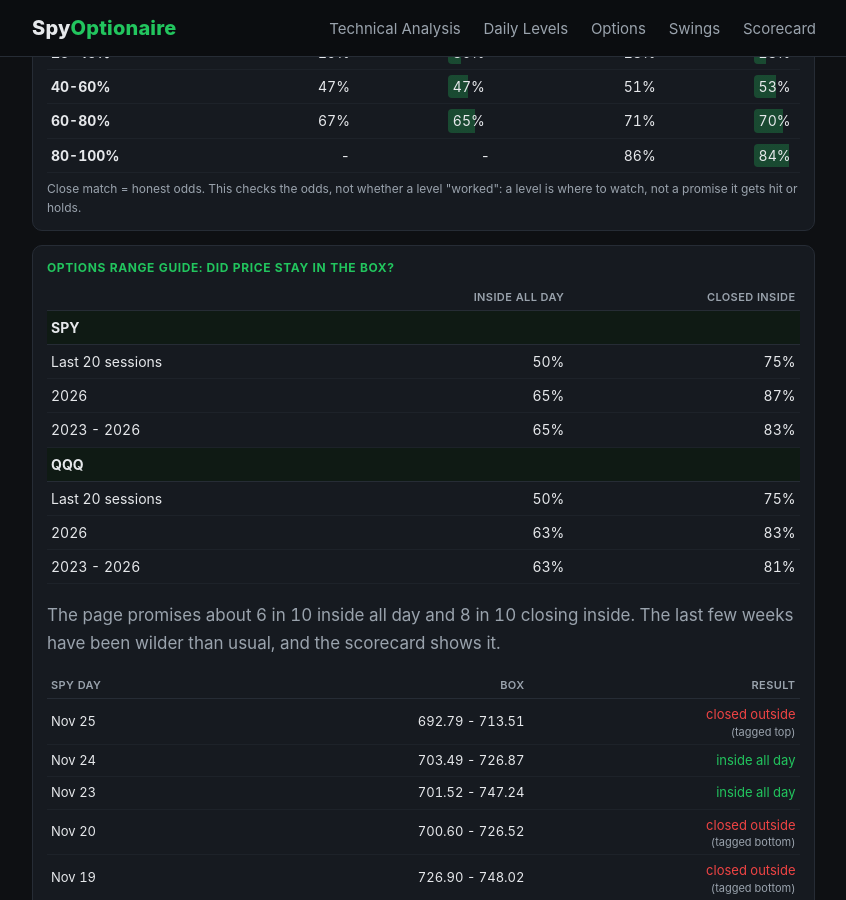
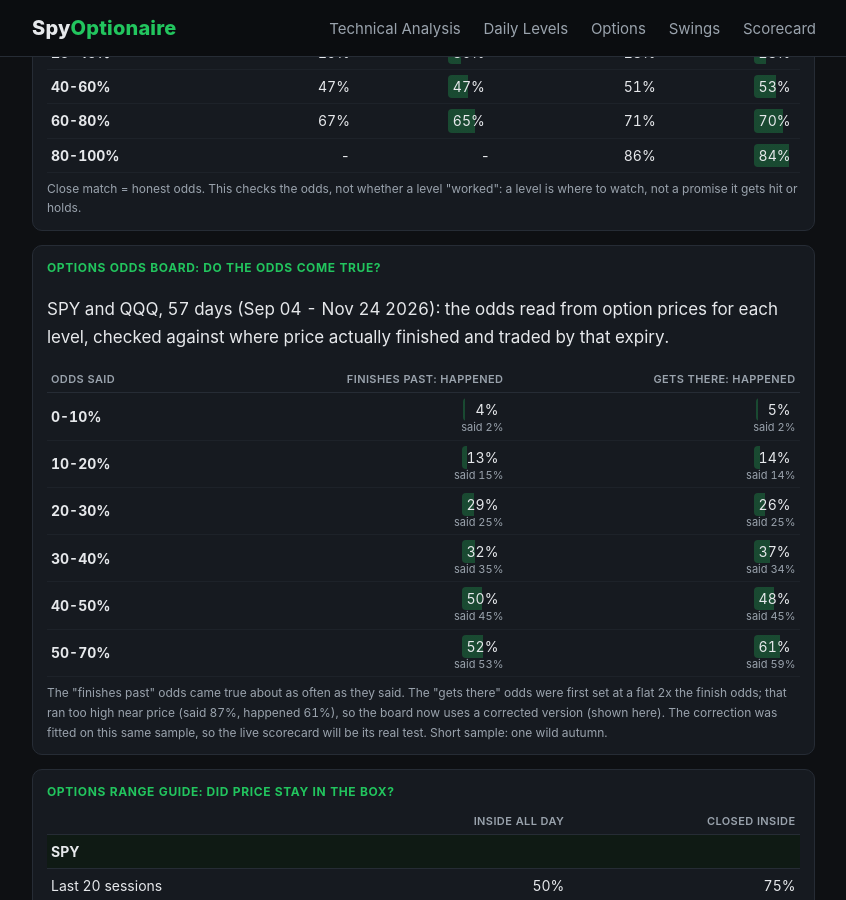
Before and after one commit to SpyOptionaire/spyoptionaire.github.io, a Jekyll site: the page built from scorecard.html, in a window 1280 px wide and 900 px high, scrolled down 394 px. Shown: the whole window, without its empty margins (216-1062 px from the left). Built offline with Jekyll 4.4.1, drawn with Linux system fonts in a browser that asks for light colours.

Commit message:
Scorecard: options odds board check; odds board touch odds corrected (min of 2x and +15 points)
Co-Authored-By: Claude Opus 5.5 <noreply@anthropic.com>
Claude-Session: https://claude.ai/code/session_01EnXCpuWUg6oc66XeZWqt4P

```diff
--- a/_data/options.json
+++ b/_data/options.json
@@ -42,9 +42,9 @@
       "level": "735",
       "side": "rs",
       "finish": "above 5%",
-      "touch": "9%",
+      "touch": "10%",
       "w": 5,
-      "tw": 9
+      "tw": 10
      },
      {
       "level": "730",
@@ -58,57 +58,57 @@
       "level": "725",
       "side": "rs",
       "finish": "above 30%",
-      "touch": "60%",
+      "touch": "45%",
       "w": 30,
-      "tw": 60
+      "tw": 45
      },
      {
       "level": "720",
       "side": "rs",
       "finish": "above 48%",
-      "touch": "95%",
+      "touch": "63%",
       "w": 48,
-      "tw": 95
+      "tw": 63
      },
      {
       "level": "715",
       "side": "rd",
       "finish": "below 37%",
-      "touch": "73%",
+      "touch": "52%",
       "w": 37,
-      "tw": 73
+      "tw": 52
      },
      {
       "level": "710",
       "side": "rd",
       "finish": "below 25%",
-      "touch": "50%",
+      "touch": "40%",
       "w": 25,
-      "tw": 50
+      "tw": 40
      },
      {
       "level": "705",
       "side": "rd",
       "finish": "below 15%",
-      "touch": "31%",
+      "touch": "30%",
       "w": 15,
-      "tw": 31
+      "tw": 30
      },
      {
       "level": "700",
       "side": "rd",
       "finish": "below 9%",
-      "touch": "19%",
+      "touch": "18%",
       "w": 9,
-      "tw": 19
+      "tw": 18
      },
      {
       "level": "695",
       "side": "rd",
       "finish": "below 5%",
-      "touch": "11%",
+      "touch": "10%",
       "w": 5,
-      "tw": 11
+      "tw": 10
      }
     ]
    },
@@ -184,73 +184,73 @@
       "level": "655",
       "side": "rs",
       "finish": "above 9%",
-      "touch": "17%",
+      "touch": "18%",
       "w": 9,
-      "tw": 17
+      "tw": 18
      },
      {
       "level": "650",
       "side": "rs",
       "finish": "above 17%",
-      "touch": "34%",
+      "touch": "32%",
       "w": 17,
-      "tw": 34
+      "tw": 32
      },
      {
       "level": "645",
       "side": "rs",
       "finish": "above 29%",
-      "touch": "59%",
+      "touch": "44%",
       "w": 29,
-      "tw": 59
+      "tw": 44
      },
      {
       "level": "640",
       "side": "rs",
       "finish": "above 43%",
-      "touch": "86%",
+      "touch": "58%",
       "w": 43,
-      "tw": 86
+      "tw": 58
      },
      {
       "level": "635",
       "side": "rs",
       "finish": "above 55%",
-      "touch": "99%",
+      "touch": "70%",
       "w": 55,
-      "tw": 99
+      "tw": 70
      },
      {
       "level": "630",
       "side": "rd",
       "finish": "below 34%",
-      "touch": "68%",
+      "touch": "49%",
       "w": 34,
-      "tw": 68
+      "tw": 49
      },
      {
       "level": "625",
       "side": "rd",
       "finish": "below 27%",
-      "touch": "54%",
+      "touch": "42%",
       "w": 27,
-      "tw": 54
+      "tw": 42
      },
      {
       "level": "620",
       "side": "rd",
       "finish": "below 20%",
-      "touch": "40%",
+      "touch": "35%",
       "w": 20,
-      "tw": 40
+      "tw": 35
      },
      {
       "level": "615",
       "side": "rd",
       "finish": "below 14%",
-      "touch": "29%",
+      "touch": "28%",
       "w": 14,
-      "tw": 29
+      "tw": 28
      }
     ]
    },
--- a/_data/scorecard.json
+++ b/_data/scorecard.json
@@ -202,5 +202,135 @@
     "best": 15
    }
   ]
+ },
+ "board": {
+  "days": 57,
+  "period": "Sep 04 - Nov 24 2026",
+  "finish": [
+   {
+    "b": "0-10%",
+    "n": 649,
+    "said": 2,
+    "happened": 4
+   },
+   {
+    "b": "10-20%",
+    "n": 171,
+    "said": 15,
+    "happened": 13
+   },
+   {
+    "b": "20-30%",
+    "n": 121,
+    "said": 25,
+    "happened": 29
+   },
+   {
+    "b": "30-40%",
+    "n": 110,
+    "said": 35,
+    "happened": 32
+   },
+   {
+    "b": "40-50%",
+    "n": 64,
+    "said": 45,
+    "happened": 50
+   },
+   {
+    "b": "50-70%",
+    "n": 29,
+    "said": 53,
+    "happened": 52
+   }
+  ],
+  "touch": [
+   {
+    "b": "0-10%",
+    "n": 516,
+    "said": 2,
+    "happened": 5
+   },
+   {
+    "b": "10-20%",
+    "n": 133,
+    "said": 14,
+    "happened": 14
+   },
+   {
+    "b": "20-30%",
+    "n": 77,
+    "said": 25,
+    "happened": 26
+   },
+   {
+    "b": "30-40%",
+    "n": 94,
+    "said": 35,
+    "happened": 35
+   },
+   {
+    "b": "40-50%",
+    "n": 66,
+    "said": 45,
+    "happened": 39
+   },
+   {
+    "b": "50-70%",
+    "n": 115,
+    "said": 60,
+    "happened": 49
+   },
+   {
+    "b": "70-100%",
+    "n": 143,
+    "said": 87,
+    "happened": 61
+   }
+  ],
+  "touch_new": [
+   {
+    "b": "0-10%",
+    "n": 516,
+    "said": 2,
+    "happened": 5
+   },
+   {
+    "b": "10-20%",
+    "n": 133,
+    "said": 14,
+    "happened": 14
+   },
+   {
+    "b": "20-30%",
+    "n": 77,
+    "said": 25,
+    "happened": 26
+   },
+   {
+    "b": "30-40%",
+    "n": 160,
+    "said": 34,
+    "happened": 37
+   },
+   {
+    "b": "40-50%",
+    "n": 116,
+    "said": 45,
+    "happened": 48
+   },
+   {
+    "b": "50-70%",
+    "n": 138,
+    "said": 59,
+    "happened": 61
+   },
+   {
+    "b": "70-100%",
+    "n": 4,
+    "said": 72,
+    "happened": 75
+   }
+  ]
  }
 }
--- a/options.html
+++ b/options.html
@@ -49,7 +49,7 @@ permalink: /options/
         </tbody>
       </table>
       {% assign shown = false %}
-      <p class="muted">What traders are paying right now, turned into odds: the chance price finishes above (or below) each level by the close, and a rough chance it trades there at some point first. It moves all day with price. Odds, not a forecast.</p>
+      <p class="muted">What traders are paying right now, turned into odds: the chance price finishes above (or below) each level by the close, and the chance it trades there at some point first. It moves all day with price. Odds, not a forecast.</p>
     </div>{% endif %}
     <div class="ob">
       <span class="k">Calm or fast</span>
@@ -87,7 +87,7 @@ permalink: /options/
   <p><b>Range guide</b> = the move the options market is pricing for the day, widened a little and centred on the opening price. It held up the same way across four years of data and in quiet and wild markets.</p>
   <p><b>Fast / calm day</b> = which side of the options volatility line price sits on. Fast days run wider and quicker; calm days tighter. It tells you how big a day to expect, not which way.</p>
   <p><b>Cheap / rich</b> = what options are charging compared with how much price has really been moving lately.</p>
-  <p><b>Odds board</b> = the odds traders are paying for, read from option prices: the chance price finishes past a level, and roughly twice that for it to trade there at some point.</p>
+  <p><b>Odds board</b> = the odds traders are paying for, read from option prices: the chance price finishes past a level, and the chance it trades there at some point (about twice the finish odds for far levels, less near price). Checked on the <a href="{{ '/scorecard/' | relative_url }}">Scorecard</a>.</p>
 </div>
 <script>
 (function(){
--- a/scorecard.html
+++ b/scorecard.html
@@ -23,6 +23,20 @@ permalink: /scorecard/
     </tbody>
   </table>
   <p class="asof">Close match = honest odds. This checks the odds, not whether a level "worked": a level is where to watch, not a promise it gets hit or holds.</p>
+</div>
+
+<div class="card">
+  <span class="k">Options odds board: do the odds come true?</span>
+  <p>SPY and QQQ, {{ C.board.days }} days ({{ C.board.period }}): the odds read from option prices for each level, checked against where price actually finished and traded by that expiry.</p>
+  <table class="lad">
+    <thead><tr><th>Odds said</th><th>Finishes past: happened</th><th>Gets there: happened</th></tr></thead>
+    <tbody>
+    {% for r in C.board.finish %}{% assign t = nil %}{% for x in C.board.touch_new %}{% if x.b == r.b %}{% assign t = x %}{% endif %}{% endfor %}
+      <tr><td><b>{{ r.b }}</b></td><td><span class="odd" style="--w:{{ r.happened }}%">{{ r.happened }}%</span> <i>said {{ r.said }}%</i></td><td>{% if t %}<span class="odd" style="--w:{{ t.happened }}%">{{ t.happened }}%</span> <i>said {{ t.said }}%</i>{% else %}-{% endif %}</td></tr>
+    {% endfor %}
+    </tbody>
+  </table>
+  <p class="asof">The "finishes past" odds came true about as often as they said. The "gets there" odds were first set at a flat 2x the finish odds; that ran too high near price (said 87%, happened 61%), so the board now uses a corrected version (shown here). The correction was fitted on this same sample, so the live scorecard will be its real test. Short sample: one wild autumn.</p>
 </div>
 
 <div class="card">
```
